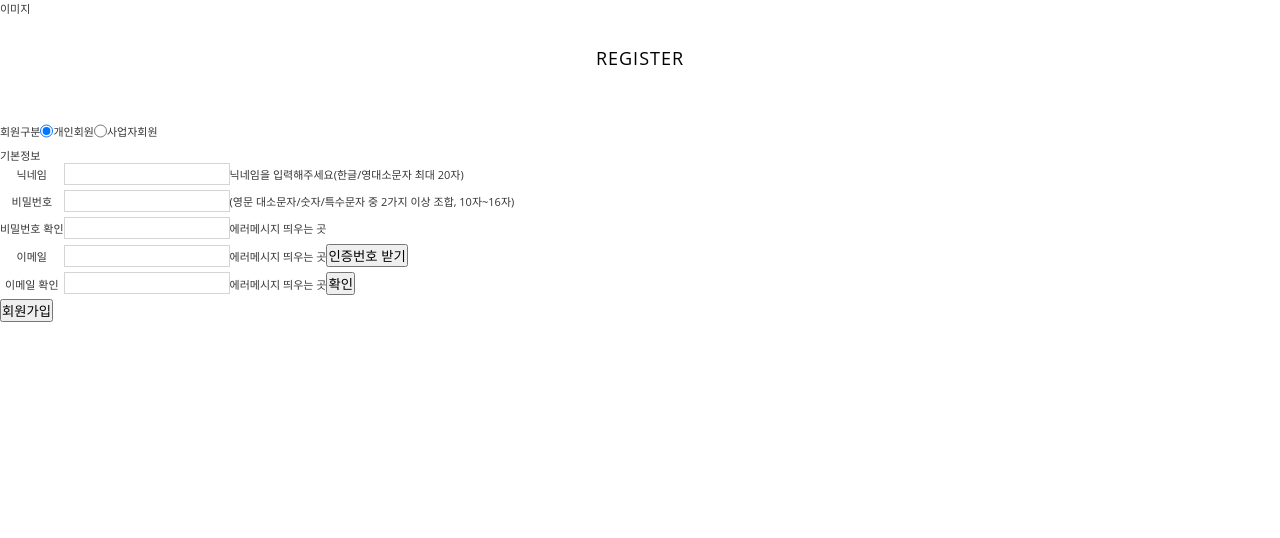
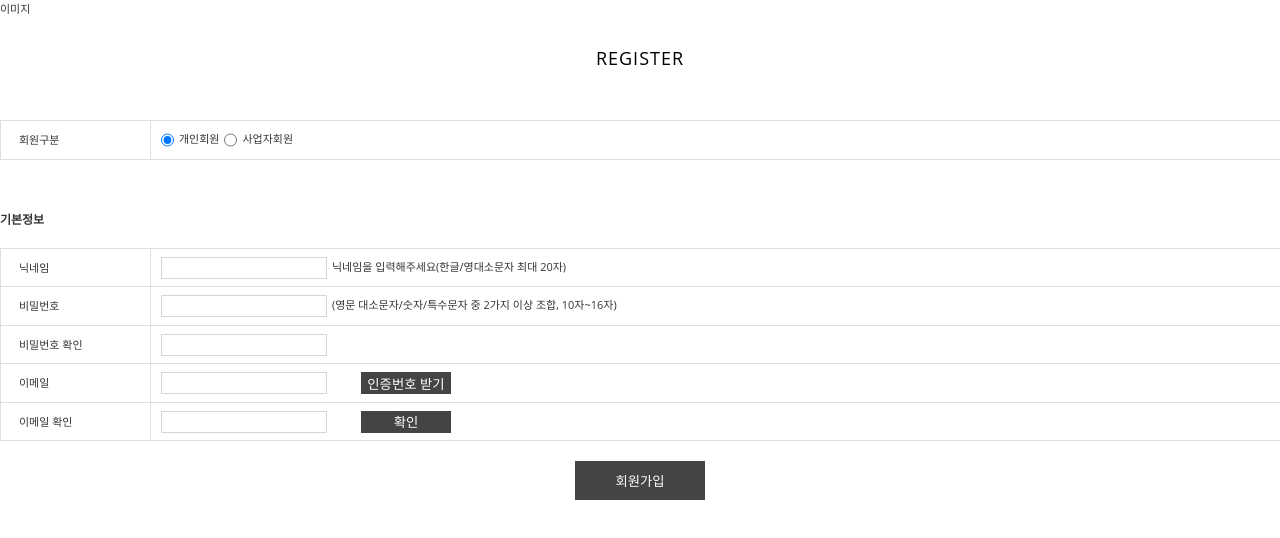
Before and after one commit to My-PetMily/my-petmily-view, a React (Create React App) app: page /register in a window 1280 px wide. Shown: the top 538 px of the page. Built offline with nearby package versions, Linux system fonts and the light colour scheme.

Commit message:
feat: 최대한 비슷하게 완료 #4

```diff
--- a/src/components/Register/index.tsx
+++ b/src/components/Register/index.tsx
@@ -1,13 +1,32 @@
-import React from 'react';
+import React, { useState } from 'react';
 import {
   Container,
   Contents,
-  RegisterInput,
   RegisterTitle,
   Wrap,
+  RegisterTable,
+  TableTh,
+  Input,
+  Btn,
+  WrapEmail,
+  SubmitWrap,
+  SubmitBtn,
 } from './styles';
 
 const Register = () => {
+  const [selectMember, setSelectMember] = useState<{ [x: string]: string }>({
+    select: 'basic',
+  });
+
+  const handleChange = (e: React.ChangeEvent<HTMLInputElement>) => {
+    const { name, value } = e.target;
+    setSelectMember({
+      [name]: value,
+    });
+
+    console.log(selectMember);
+  };
+
   return (
     <Wrap>
       <header>이미지</header>
@@ -17,64 +36,92 @@ const Register = () => {
             <h2 style={{ margin: '0 auto' }}>REGISTER</h2>
           </RegisterTitle>
           <form>
-            <table border={1}>
+            <RegisterTable>
+              <tbody>
                 <tr>
-                <th>회원구분</th>
+                  <TableTh>회원구분</TableTh>
                   <td>
-                  <RegisterInput type="radio" checked />
-                  <label>개인회원</label>
-                </td>
-                <td>
-                  <RegisterInput type="radio" />
+                    <Input
+                      type="radio"
+                      name="selectMember"
+                      value="basic"
+                      onChange={handleChange}
+                      defaultChecked
+                    />
+                    <label style={{ marginRight: 5 }}>개인회원</label>
+                    <Input
+                      type="radio"
+                      name="selectMember"
+                      value="company"
+                      onChange={handleChange}
+                    />
                     <label>사업자회원</label>
                   </td>
                 </tr>
-            </table>
-            <h3>기본정보</h3>
-            <table>
+              </tbody>
+            </RegisterTable>
+            <h3
+              style={{
+                margin: '50px 0 20px',
+                fontSize: 12,
+                color: '#353535',
+                fontWeight: 'Bold',
+              }}
+            >
+              기본정보
+            </h3>
+            <RegisterTable>
+              <tbody>
                 <tr>
-                <th>닉네임</th>
+                  <TableTh>닉네임</TableTh>
                   <td>
-                  <RegisterInput type="text" />
-                  <span>닉네임을 입력해주세요</span>(한글/영대소문자 최대 20자)
+                    <Input type="text" />
+                    <span>닉네임을 입력해주세요</span>(한글/영대소문자 최대
+                    20자)
                   </td>
                 </tr>
                 <tr>
-                <th>비밀번호</th>
+                  <TableTh>비밀번호</TableTh>
                   <td>
-                  <RegisterInput type="password" />
+                    <Input type="password" />
                     <span>
-                    (영문 대소문자/숫자/특수문자 중 2가지 이상 조합, 10자~16자)
+                      (영문 대소문자/숫자/특수문자 중 2가지 이상 조합,
+                      10자~16자)
                     </span>
                   </td>
                 </tr>
                 <tr>
-                <th>비밀번호 확인</th>
+                  <TableTh>비밀번호 확인</TableTh>
                   <td>
-                  <RegisterInput type="password" />
-                  <span>에러메시지 띄우는 곳</span>
+                    <Input type="password" />
+                    <span></span>
                   </td>
                 </tr>
                 <tr>
-                <th>이메일</th>
+                  <TableTh>이메일</TableTh>
                   <td>
-                  <RegisterInput type="email" />
-                  <span>에러메시지 띄우는 곳</span>
-                  <button>인증번호 받기</button>
+                    <WrapEmail>
+                      <Input type="email" />
+                      <span></span>
+                      <Btn>인증번호 받기</Btn>
+                    </WrapEmail>
                   </td>
                 </tr>
                 <tr>
-                <th>이메일 확인</th>
+                  <TableTh>이메일 확인</TableTh>
                   <td>
-                  <RegisterInput type="text" />
-                  <span>에러메시지 띄우는 곳</span>
-                  <button>확인</button>
+                    <WrapEmail>
+                      <Input type="text" />
+                      <span></span>
+                      <Btn>확인</Btn>
+                    </WrapEmail>
                   </td>
                 </tr>
-            </table>
-            <div>
-              <button>회원가입</button>
-            </div>
+              </tbody>
+            </RegisterTable>
+            <SubmitWrap>
+              <SubmitBtn>회원가입</SubmitBtn>
+            </SubmitWrap>
           </form>
         </Contents>
       </Container>
--- a/src/components/Register/styles.ts
+++ b/src/components/Register/styles.ts
@@ -33,18 +33,77 @@ export const RegisterTitle = styled.div`
   }
 `;
 
-export const RegisterInput = styled.input`
-  font-size: 100%;
-  font-family: 'Open Sans', 'Nanum Barun Gothic', 'Nanum Gothic', Arial,
-    Helvetica, sans-serif;
+export const RegisterTable = styled.table`
+  width: 100%;
+  margin: 10px 0 0;
+  border-bottom: 1px solid #dfdfdf;
+  border-top: 0;
+  color: #fff;
+  line-height: 1.5;
+  & td {
+    padding: 8px 10px 7px;
+    border-top: 1px solid #dfdfdf;
+    color: #353535;
+    vertical-align: middle;
+    word-break: break-all;
+    word-wrap: break-word;
+  }
+`;
+
+export const TableTh = styled.th`
+  padding: 11px 0 10px 18px;
+  border: 1px solid #dfdfdf;
+  width: 150px;
   color: #353535;
-  vertical-align: middle;
-  outline: none;
+  text-align: left;
+  font-weight: normal;
+  background-color: #fff;
+`;
+
+export const Input = styled.input`
   height: 22px;
   line-height: 22px;
   padding: 2px 4px;
+  margin-right: 5px;
   border: 1px solid #d5d5d5;
   color: #353535;
   font-size: 12px;
-  margin-bottom: 5px; //이거 빼야함
 `;
+
+export const EmailTd = styled.td`
+  display: flex;
+  justify-content: space-between;
+  width: 290px;
+`;
+
+export const Btn = styled.button`
+  display: block;
+  background-color: #444;
+  color: #fff;
+  width: 90px;
+  cursor: pointer;
+  height: 22px;
+  border: none;
+  :hover {
+    background-color: #377b38;
+    border: none;
+  }
+`;
+
+export const WrapEmail = styled.div`
+  display: flex;
+  justify-content: space-between;
+  width: 290px;
+`;
+
+export const SubmitWrap = styled.div`
+  display: flex;
+  justify-content: center;
+  margin-top: 20px;
+`;
+
+export const SubmitBtn = styled(Btn)`
+  height: 100%;
+  width: 130px;
+  padding: 10px 16px;
+`;
```
Lines whose indentation alone changed are shown as unchanged.
